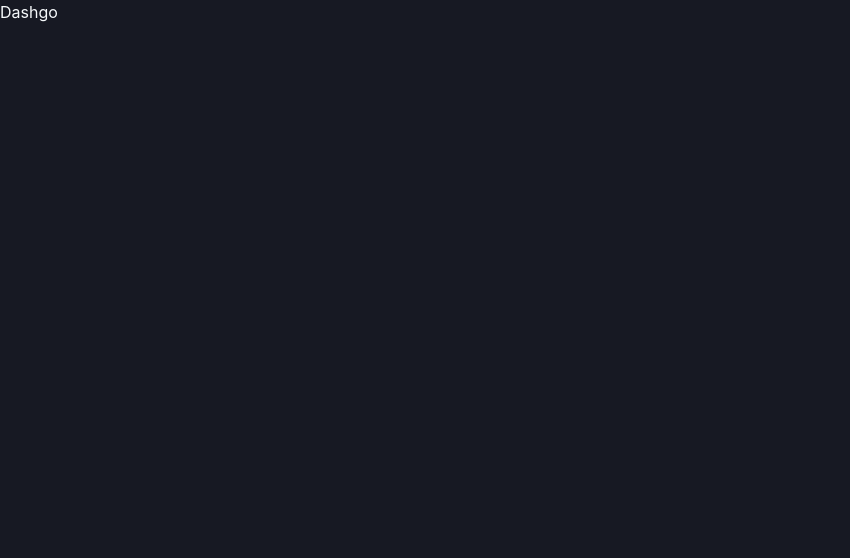
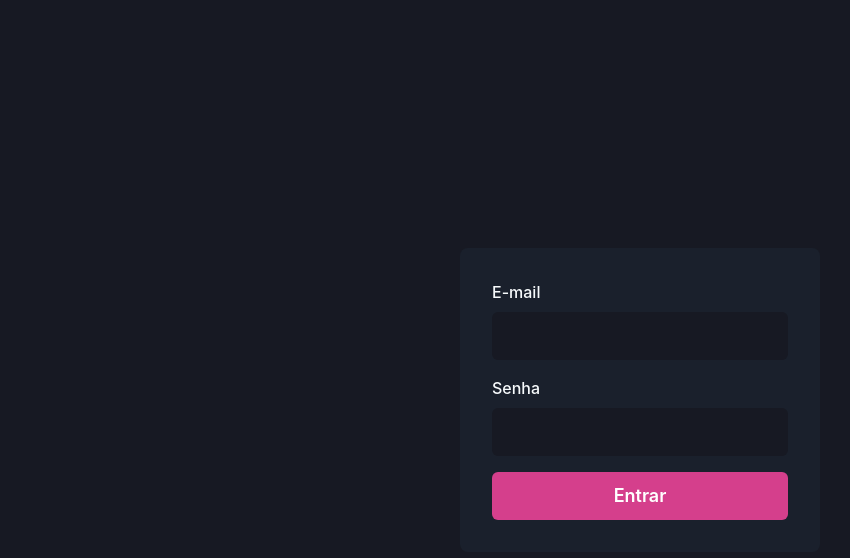
Before and after one commit to eduardo-takeo/dashgo, a Next.js app: page / in a window 1280 px wide. Shown: the top 558 px of the page, without its empty margins (0-850 px from the left). Built offline with nearby package versions, Linux system fonts and the light colour scheme.

Commit message:
Create SignIn page

```diff
--- a/src/pages/index.tsx
+++ b/src/pages/index.tsx
@@ -1,3 +1,58 @@
+import {
+  Button,
+  Flex,
+  FormControl,
+  FormLabel,
+  Input,
+  Stack,
+} from "@chakra-ui/react";
+
 export default function Home() {
-  return <h1>Dashgo</h1>;
+  return (
+    <Flex w="100vw" h="100vh" align="center" justify="center">
+      <Flex
+        as="form"
+        bg="gray.800"
+        flexDir="column"
+        width="100%"
+        maxWidth={360}
+        p="8"
+        borderRadius={8}
+      >
+        <Stack spacing="4">
+          <FormControl>
+            <FormLabel for="email">E-mail</FormLabel>
+            <Input
+              name="email"
+              id="email"
+              bgColor="gray.900"
+              focusBorderColor="pink.500"
+              variant="filled"
+              _hover={{
+                bgColor: "gray.900",
+              }}
+              size="lg"
+            />
+          </FormControl>
+          <FormControl>
+            <FormLabel for="password">Senha</FormLabel>
+            <Input
+              name="password"
+              id="password"
+              bgColor="gray.900"
+              focusBorderColor="pink.500"
+              variant="filled"
+              _hover={{
+                bgColor: "gray.900",
+              }}
+              size="lg"
+            />
+          </FormControl>
+          <Button type="submit" mt="6" colorScheme="pink" size="lg">
+            Entrar
+          </Button>
+        </Stack>
+      </Flex>
+    </Flex>
+  );
 }
```
